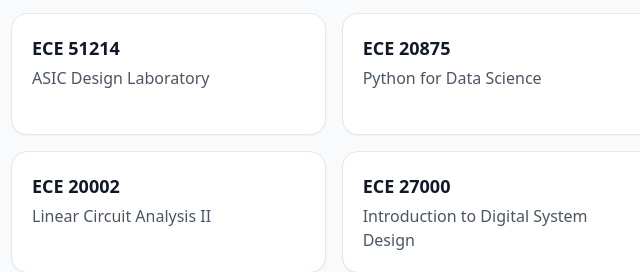
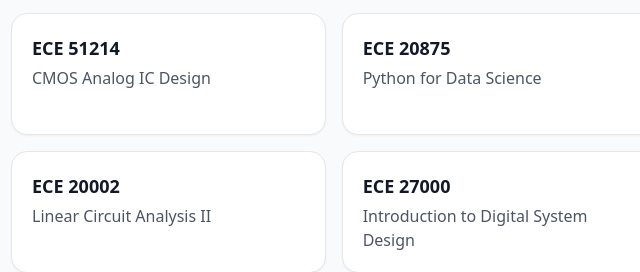
Before and after one commit to jeanAlbarede/jeanAlbarede.github.io, a plain HTML site: page index.html in a window 1280 px wide. Shown: the part 4676-4948 px from the top of the page, 141-781 px from the left. Drawn offline with nearby package versions, Linux system fonts and the light colour scheme.

Commit message:
Fixed ECE 51214's course description

```diff
--- a/index.html
+++ b/index.html
@@ -608,7 +608,7 @@
            target="_blank" rel="noopener noreferrer"
            class="rounded-2xl border border-gray-200 p-5 bg-white shadow-sm transition-all duration-200 hover:bg-blue-50/40 hover:border-blue-200 hover:shadow-md hover:ring-1 hover:ring-blue-100">
           <h3 class="font-semibold text-lg">ECE 51214</h3>
-          <p class="text-gray-600 mt-1">ASIC Design Laboratory</p>
+          <p class="text-gray-600 mt-1">CMOS Analog IC Design</p>
         </a>
 
         <a href="https://engineering.purdue.edu/ECE/Academics/Undergraduates/UGO/CourseInfo/courseInfo?courseid=729&show=true&type=undergrad"
```
